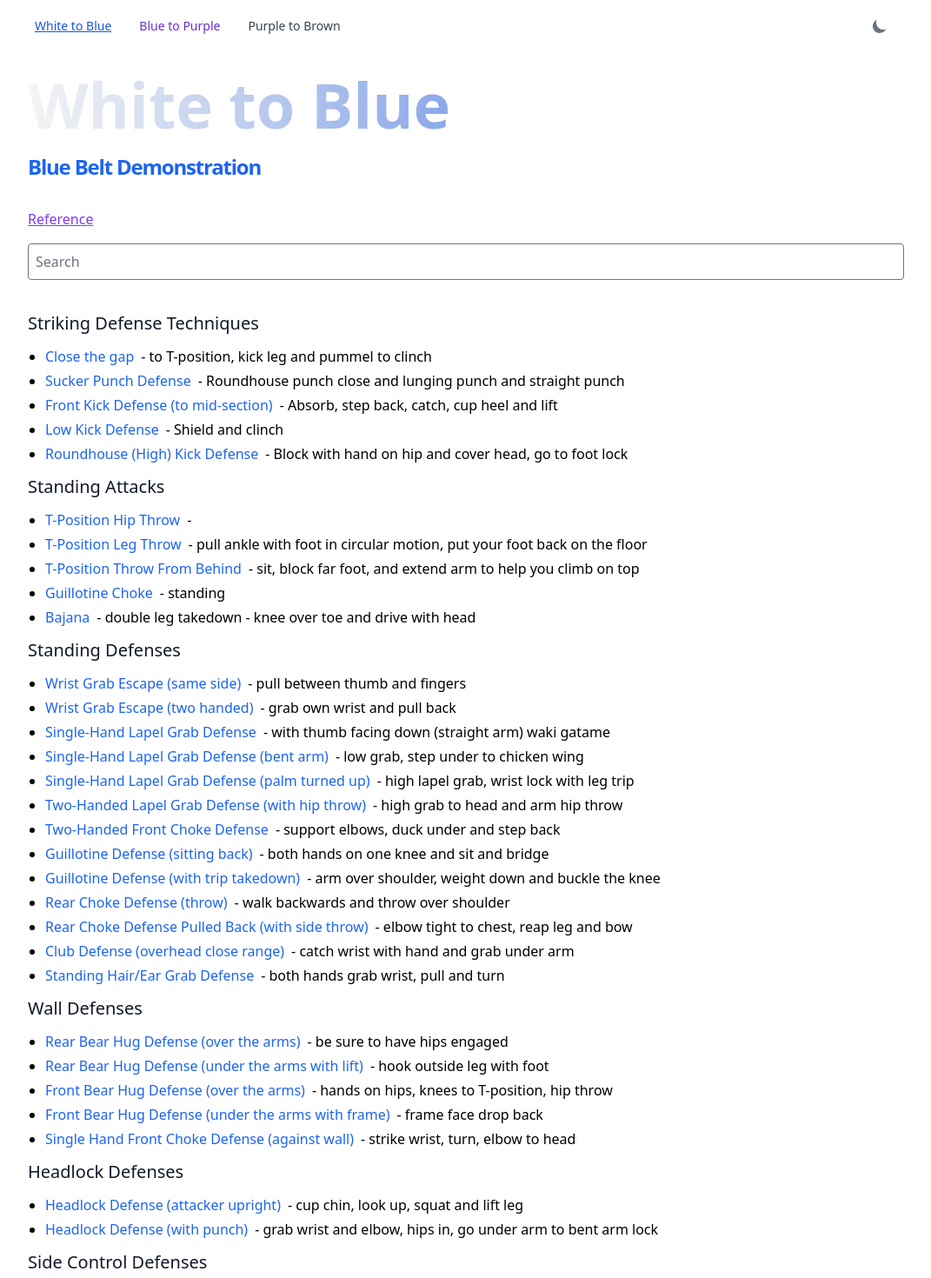
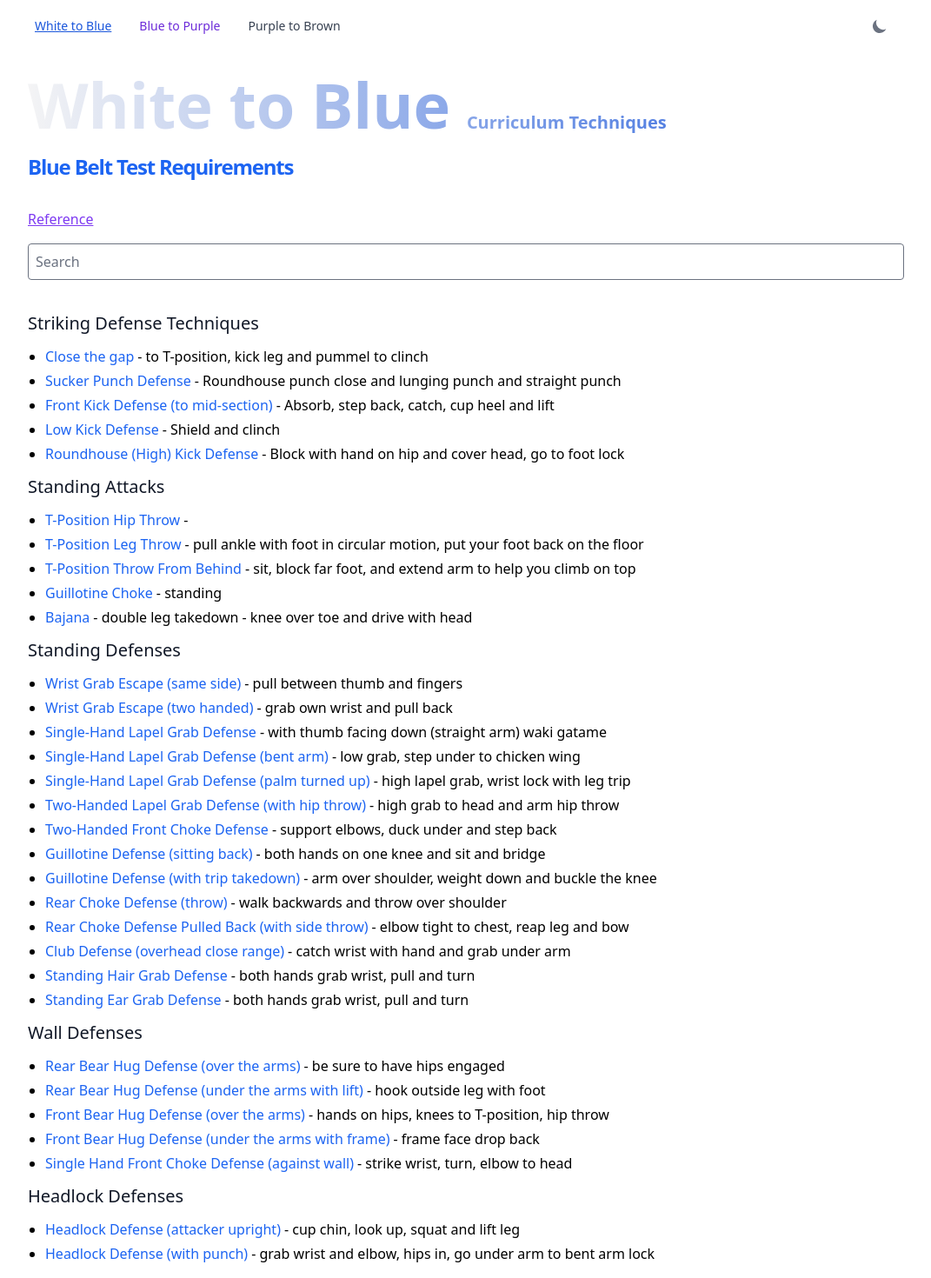
Before and after one commit to waynegraham/white-to-blue, a React (Vite) app: page / in a window 1280 px wide. Shown: the top 1470 px of the page at 87% size, without its empty margins (104-1175 px from the left). Built offline with nearby package versions, Linux system fonts and the light colour scheme.

Commit message:
Update start times

```diff
--- a/src/App.jsx
+++ b/src/App.jsx
@@ -53,11 +53,11 @@ function App() {
     <Navigation /> {/* Navigation component */}
     <main className="flex-auto min-w-0 mt-6 flex flex-col px-2 md:px-2">
     <h1 className="inline-block font-extrabold bg-gradient-to-r from-zinc-100 to-blue-700 bg-clip-text text-7xl text-transparent print:bg-none print:text-5xl print:text-black print:bg-clip-border">
-      White to Blue
+      White to Blue <span className='text-xl'>Curriculum Techniques</span>
     </h1>
 
       <h2 className="inline-block mt-5 mb-8 text-blue-600 dark:text-blue-300 text-2xl font-semibold tracking-tighter">
-        Blue Belt Demonstration
+        Blue Belt Test Requirements
       </h2>
 
       <p>
@@ -70,7 +70,7 @@ function App() {
         placeholder="Search"
         value={searchTerm}
         onChange={(e) => setSearchTerm(e.target.value)}
-        className="mt-4 mb-6 w-full rounded border p-2 text-black"
+        className="mt-4 mb-6 w-full rounded border p-2 text-black print:hidden"
       />
       {filteredMoves.map((move) => ( // Map through moves data
         <div key={move.label}>
@@ -84,7 +84,7 @@ function App() {
                 >
                   {m.name}
                 </a>
-                <span className="ml-2 dark:text-gray-300">- {m.note}</span>
+                <span className="ml-1 dark:text-gray-300">- {m.note}</span>
               </li>
             ))}
           </ul>
--- a/src/data/moves.json
+++ b/src/data/moves.json
@@ -123,9 +123,14 @@
         "youtube": "-6r_aNljO30?start=385"
       },
       {
-        "name": "Standing Hair/Ear Grab Defense",
+        "name": "Standing Hair Grab Defense",
         "note": "both hands grab wrist, pull and turn",
-        "youtube": "OhPVEQP8jsg?start=12"
+        "youtube": "OhPVEQP8jsg?start=16"
+      },
+      {
+        "name": "Standing Ear Grab Defense",
+        "note": "both hands grab wrist, pull and turn",
+        "youtube": "Xk4dzbJWdlw?start=16"
       }
     ]
   },
@@ -155,7 +160,7 @@
       {
         "name": "Single Hand Front Choke Defense (against wall)",
         "note": "strike wrist, turn, elbow to head",
-        "youtube": "DFNbQsnY5G8?start=7"
+        "youtube": "DFNbQsnY5G8?start=8"
       }
     ]
   },
```
